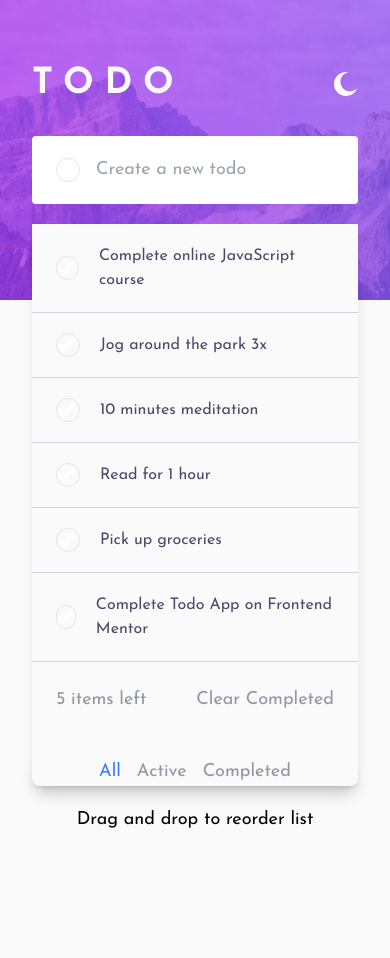
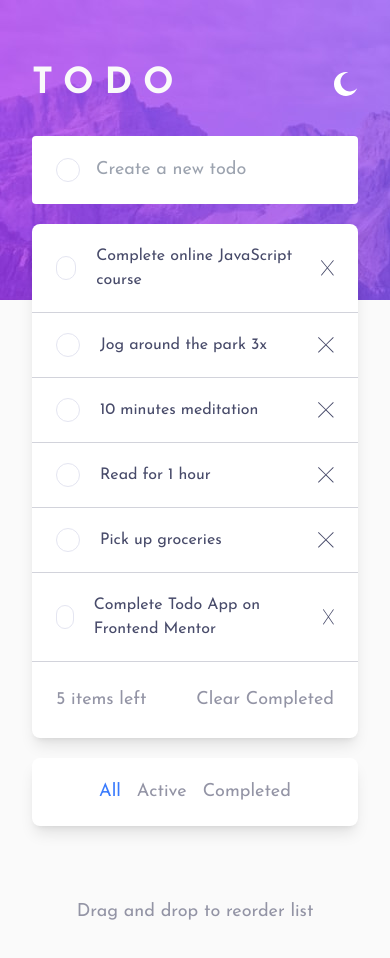
Before and after one commit to rifkyniyas/fem-todo-app, a Next.js app: page / in a window 390 px wide. Shown: the top 958 px of the page. Before the commit the page ends 930 px from the top, so only its background shows below. Built offline with nearby package versions, Linux system fonts and the light colour scheme.

Commit message:
completed basic mobile layout and initiated redux

```diff
--- a/package.json
+++ b/package.json
@@ -9,9 +9,11 @@
     "lint": "next lint"
   },
   "dependencies": {
+    "@reduxjs/toolkit": "^1.9.5",
     "next": "13.4.13",
     "react": "18.2.0",
-    "react-dom": "18.2.0"
+    "react-dom": "18.2.0",
+    "react-redux": "^8.1.2"
   },
   "devDependencies": {
     "autoprefixer": "^10.4.14",
--- a/src/app/page.js
+++ b/src/app/page.js
@@ -1,3 +1,6 @@
+"use client";
+import { store } from "../redux/store";
+import { Provider } from "react-redux";
 import ToggleThemeButton from "../components/ToggleThemeButton";
 import AddNewTodo from "../components/AddNewTodo";
 import TodoList from "../components/TodoList";
@@ -9,10 +12,15 @@ export default function Home() {
         <ToggleThemeButton />
       </header>
       <main className="py-8">
-        <AddNewTodo />
-        <TodoList />
-        <p className="text-center">Drag and drop to reorder list</p>
-        {/* <div class="fixed bottom-0 right-0 bg-white border-light-vl-gray">
+        <Provider store={store}>
+          <AddNewTodo />
+          <TodoList />
+        </Provider>
+      </main>
+      <p className="text-center mt-5 text-light-d-g-blue">
+        Drag and drop to reorder list
+      </p>
+      {/* <div class="fixed bottom-0 right-0 bg-white border-light-vl-gray">
           <p>
             Challenge by&nbsp;
             <a
@@ -29,7 +37,6 @@ export default function Home() {
             </a>
           </p>
         </div> */}
-      </main>
     </>
   );
 }
--- a/src/components/Todo.js
+++ b/src/components/Todo.js
@@ -3,7 +3,7 @@ import React from "react";
 
 const Todo = ({ text, isCompleted }) => {
   return (
-    <div className="bg-light-vl-gray flex items-center gap-x-5 py-5 px-6 border-b border-b-light-l-g-blue">
+    <div className="flex items-center gap-x-5 py-5 px-6 border-b border-b-light-l-g-blue">
       <button className="relative w-6 h-6 rounded-full border border-light-vl-g-blue">
         <Image
           src={"/images/icon-check.svg"}
@@ -13,7 +13,7 @@ const Todo = ({ text, isCompleted }) => {
         />
       </button>
       <h2 className="text-light-vd-g-blue text-base">{text}</h2>
-      <button className="w-4 h-4 relative ml-auto hidden">
+      <button className="w-4 h-4 relative ml-auto lg:hidden">
         <Image src="/images/icon-cross.svg" alt="Clear todo icon" fill={true} />
       </button>
     </div>
--- a/src/components/TodoList.js
+++ b/src/components/TodoList.js
@@ -8,18 +8,27 @@ const todos = [
   { isCompleted: false, text: "Pick up groceries" },
   { isCompleted: false, text: "Complete Todo App on Frontend Mentor" },
 ];
+
 const TodoList = () => {
   return (
-    <div className="my-5 shadow-lg rounded-lg">
+    <>
+      <div className="my-5 shadow-lg rounded-lg bg-white">
         {todos.map((todo, index) => (
           <Todo text={todo.text} isCompleted={todo.isCompleted} />
         ))}
         <div className="flex justify-between px-6 py-6 text-light-d-g-blue">
           <p>5 items left</p>
+          <div className="hidden lg:block">
+            <ToggleTodo />
+          </div>
+
           <button>Clear Completed</button>
         </div>
+      </div>
+      <div className="lg:hidden">
         <ToggleTodo />
       </div>
+    </>
   );
 };
 
--- a/src/components/ToggleTodo.js
+++ b/src/components/ToggleTodo.js
@@ -1,8 +1,8 @@
 const ToggleTodo = () => {
   return (
     <div
-      className="flex items-center justify-center gap-x-4 rounded-lg shadow-lg
-    text-light-d-g-blue font-medium my-5"
+      className="bg-white flex items-center justify-center gap-x-4 rounded-lg shadow-lg
+    text-light-d-g-blue font-medium my-5 py-5"
     >
       <button className="text-primary">All </button>
       <button>Active</button>
--- /dev/null
+++ b/src/redux/TodoSlice.js
@@ -0,0 +1,35 @@
+import { createSlice } from "@reduxjs/toolkit";
+
+const initialState = [
+  { isCompleted: true, text: "Complete online JavaScript course" },
+  { isCompleted: false, text: "Jog around the park 3x" },
+  { isCompleted: false, text: "10 minutes meditation" },
+  { isCompleted: false, text: "Read for 1 hour" },
+  { isCompleted: false, text: "Pick up groceries" },
+  { isCompleted: false, text: "Complete Todo App on Frontend Mentor" },
+];
+
+export const todoSlice = createSlice({
+  name: "todos",
+  initialState,
+  reducers: {
+    increment: (state) => {
+      // Redux Toolkit allows us to write "mutating" logic in reducers. It
+      // doesn't actually mutate the state because it uses the Immer library,
+      // which detects changes to a "draft state" and produces a brand new
+      // immutable state based off those changes
+      state.value += 1;
+    },
+    decrement: (state) => {
+      state.value -= 1;
+    },
+    incrementByAmount: (state, action) => {
+      state.value += action.payload;
+    },
+  },
+});
+
+// Action creators are generated for each case reducer function
+export const { increment, decrement, incrementByAmount } = todoSlice.actions;
+
+export default todoSlice.reducer;
--- /dev/null
+++ b/src/redux/store.js
@@ -0,0 +1,5 @@
+import { configureStore } from "@reduxjs/toolkit";
+
+export const store = configureStore({
+  reducer: {},
+});
```
Also changed, not shown: 1 other file (tests, documents, lock files or other folders). Lines whose indentation alone changed are shown as unchanged.
